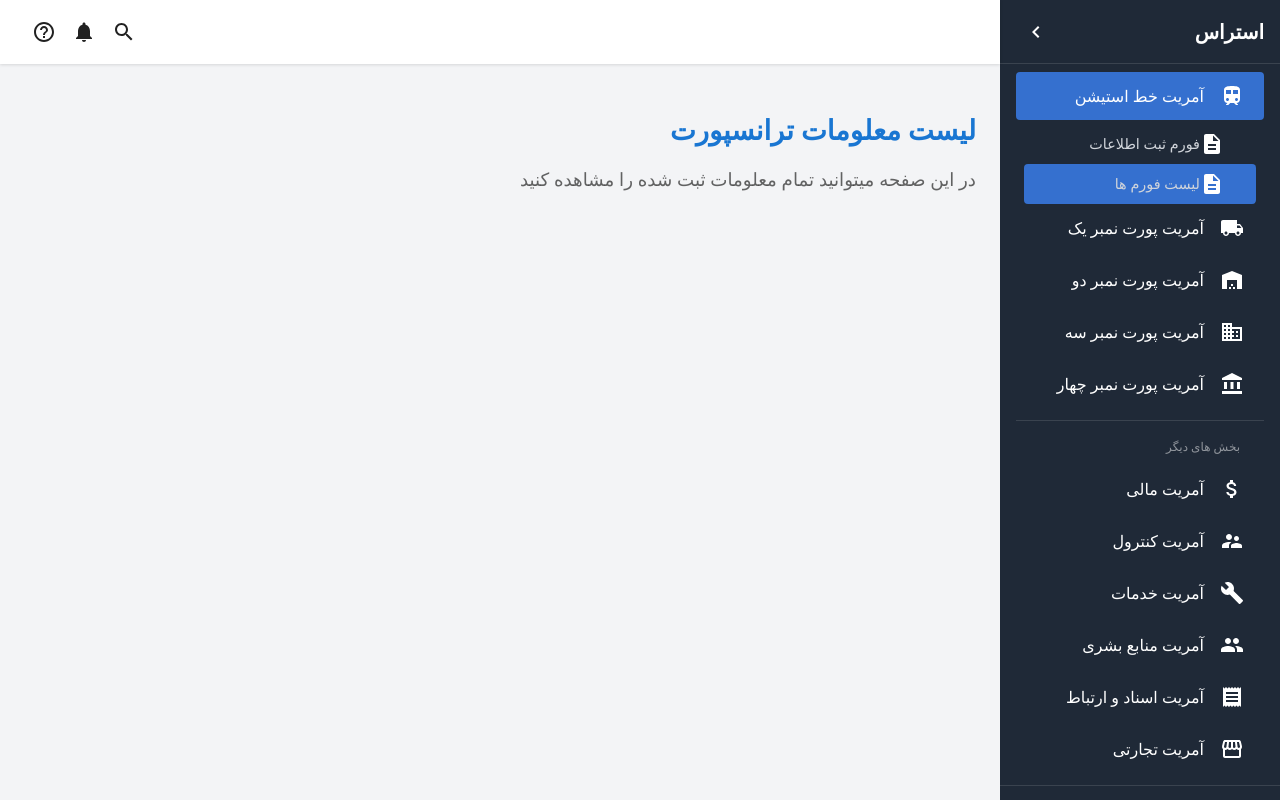
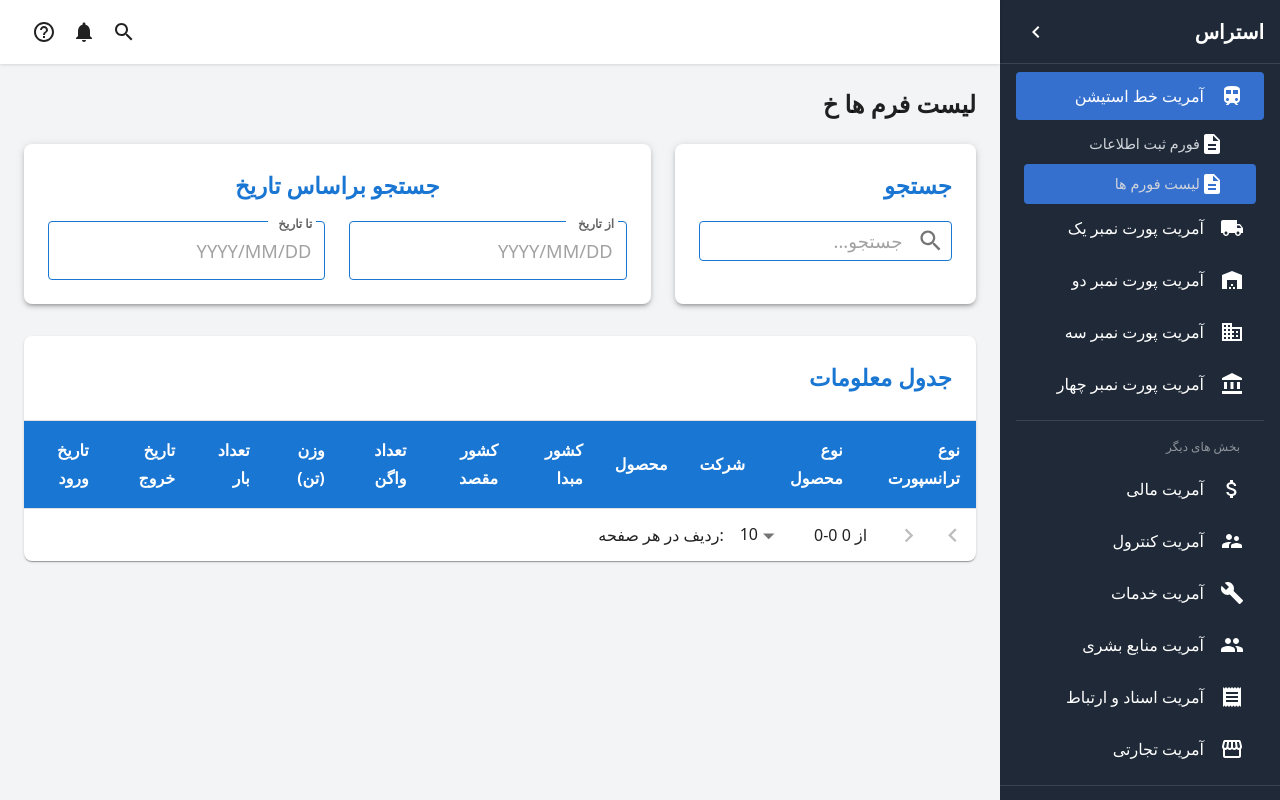
Before and after one commit to Hushmand-Shahar-Information-Technology/astras-frontend, a Next.js app: page /TrainStation/Form-list in a window 1280 px wide. Built offline with nearby package versions, Linux system fonts and the light colour scheme.

Commit message:
the table and form style change

```diff
--- a/app/TrainStation/Form-list/page.tsx
+++ b/app/TrainStation/Form-list/page.tsx
@@ -14,9 +14,18 @@ import {
   createTheme,
   Typography,
   Box,
+  Grid,
+  TextField,
+  InputAdornment,
 } from "@mui/material";
+import SearchIcon from '@mui/icons-material/Search';
 import { Theme } from '@mui/material/styles';
 import { faIR } from '@mui/material/locale';
+import { DatePicker } from "@mui/x-date-pickers/DatePicker";
+import { LocalizationProvider } from "@mui/x-date-pickers/LocalizationProvider";
+import { AdapterDayjs } from "@mui/x-date-pickers/AdapterDayjs";
+import dayjs from 'dayjs';
+import 'dayjs/locale/fa';
 
 // Create RTL theme
 const theme = createTheme({
@@ -24,6 +33,27 @@ const theme = createTheme({
   typography: {
     fontFamily: 'inherit',
     fontSize: 16,
+  },
+  components: {
+    MuiTextField: {
+      styleOverrides: {
+        root: {
+          '& .MuiInputLabel-root': {
+            right: 27,
+            fontSize: 16,
+            fontWeight: 'bold',
+            left: 'auto',
+            transformOrigin: 'right',
+          },
+          '& .MuiOutlinedInput-root': {
+            '& fieldset': {
+              textAlign: 'right',
+              borderColor: '#1976d2',
+            },
+          },
+        },
+      },
+    },
   },
 }, faIR);
 
@@ -39,42 +69,261 @@ declare module '@mui/material/styles' {
 export default function TrainStationList() {
   const [page, setPage] = useState(0);
   const [rowsPerPage, setRowsPerPage] = useState(10);
+  const [startDate, setStartDate] = useState<dayjs.Dayjs | null>(null);
+  const [endDate, setEndDate] = useState<dayjs.Dayjs | null>(null);
+  const [searchText, setSearchText] = useState('');
 
   return (
-    <PageContainer pageTitle="">
+    <PageContainer pageTitle="لیست  فرم ها خ">
       <ThemeProvider theme={theme}>
-        {/* Page Title */}
-        <Box sx={{ mb: 1 }}>
+
+
+        {/* Search Sections */}
+        <Grid container spacing={3} sx={{ mb: 4 }}>
+          {/* Text Search Section */}
+          <Grid item xs={12} md={4}>
+            <Paper elevation={3} sx={{ p: 3, borderRadius: 2, height: '100%' }}>
               <Typography
-            variant="h5"
-            component="h1"
+                variant="h6"
+                sx={{
+                  mb: 2,
+                  textAlign: 'right',
+                  color: '#1976d2',
+                  fontWeight: 'bold'
+                }}
+              >
+                جستجو
+              </Typography>
+              <TextField
+                fullWidth
+                placeholder="جستجو..."
+                value={searchText}
+                onChange={(e) => setSearchText(e.target.value)}
+                InputProps={{
+                  startAdornment: (
+                    <InputAdornment position="start">
+                      <SearchIcon />
+                    </InputAdornment>
+                  ),
+                }}
+                sx={{
+                  '& .MuiOutlinedInput-root': {
+                    height: '40px'
+                  }
+                }}
+              />
+            </Paper>
+          </Grid>
+
+          {/* Date Range Search Section */}
+          <Grid item xs={12} md={8}>
+            <Paper elevation={3} sx={{ p: 3, borderRadius: 2 }}>
+              <Typography
+                variant="h6"
+                sx={{
+                  mb: 2,
+                  textAlign: 'right',
+                  color: '#1976d2',
+                  fontWeight: 'bold',
+                  textAlign: 'center',
+                }}
+              >
+                جستجو براساس تاریخ
+              </Typography>
+              <Grid container spacing={3}>
+                <Grid item xs={12} md={6}>
+                  <LocalizationProvider dateAdapter={AdapterDayjs} adapterLocale="fa">
+                    <DatePicker
+                      label="از تاریخ"
+                      value={startDate}
+                      onChange={(newValue) => setStartDate(newValue)}
+                      format="YYYY/MM/DD"
+                      slotProps={{
+                        textField: {
+                          fullWidth: true,
+                          InputLabelProps: {
+                            shrink: true,
+                          },
+                        },
+                      }}
+                    />
+                  </LocalizationProvider>
+                </Grid>
+                <Grid item xs={12} md={6}>
+                  <LocalizationProvider dateAdapter={AdapterDayjs} adapterLocale="fa">
+                    <DatePicker
+                      label="تا تاریخ"
+                      value={endDate}
+                      onChange={(newValue) => setEndDate(newValue)}
+                      format="YYYY/MM/DD"
+                      slotProps={{
+                        textField: {
+                          fullWidth: true,
+                          InputLabelProps: {
+                            shrink: true,
+                          },
+                        },
+                      }}
+                    />
+                  </LocalizationProvider>
+                </Grid>
+              </Grid>
+            </Paper>
+          </Grid>
+        </Grid>
+
+        {/* Data Table */}
+        <Paper sx={{ width: '100%', overflow: 'hidden', borderRadius: 2 }}>
+          <Box sx={{ p: 3, borderBottom: '1px solid rgba(224, 224, 224, 1)' }}>
+            <Typography
+              variant="h6"
               sx={{
                 textAlign: 'right',
-              fontWeight: 'bold',
                 color: '#1976d2',
-              mb: 2
+                fontWeight: 'bold'
               }}
             >
-            لیست معلومات ترانسپورت
+              جدول معلومات
             </Typography>
-          <Typography
-            variant="body1"
+          </Box>
+          <TableContainer sx={{ maxHeight: 600 }}>
+            <Table stickyHeader>
+              <TableHead>
+                <TableRow>
+                  <TableCell
                     sx={{
-              textAlign: 'right',
-              color: 'text.secondary'
+                      backgroundColor: '#1976d2',
+                      color: 'white',
+                      fontWeight: 'bold',
+                      textAlign: 'right'
                     }}
                   >
-            در این صفحه میتوانید تمام معلومات ثبت شده را مشاهده کنید
-          </Typography>
-        </Box>
-
-        <Paper sx={{ width: '100%', overflow: 'hidden', borderRadius: 2 }}>
-          <TableContainer sx={{ maxHeight: 600 }}>
-            <Table stickyHeader>
-              {/* ... rest of your existing table code ... */}
+                    نوع ترانسپورت
+                  </TableCell>
+                  <TableCell
+                    sx={{
+                      backgroundColor: '#1976d2',
+                      color: 'white',
+                      fontWeight: 'bold',
+                      textAlign: 'right'
+                    }}
+                  >
+                    نوع محصول
+                  </TableCell>
+                  <TableCell
+                    sx={{
+                      backgroundColor: '#1976d2',
+                      color: 'white',
+                      fontWeight: 'bold',
+                      textAlign: 'right'
+                    }}
+                  >
+                    شرکت
+                  </TableCell>
+                  <TableCell
+                    sx={{
+                      backgroundColor: '#1976d2',
+                      color: 'white',
+                      fontWeight: 'bold',
+                      textAlign: 'right'
+                    }}
+                  >
+                    محصول
+                  </TableCell>
+                  <TableCell
+                    sx={{
+                      backgroundColor: '#1976d2',
+                      color: 'white',
+                      fontWeight: 'bold',
+                      textAlign: 'right'
+                    }}
+                  >
+                    کشور مبدا
+                  </TableCell>
+                  <TableCell
+                    sx={{
+                      backgroundColor: '#1976d2',
+                      color: 'white',
+                      fontWeight: 'bold',
+                      textAlign: 'right'
+                    }}
+                  >
+                    کشور مقصد
+                  </TableCell>
+                  <TableCell
+                    sx={{
+                      backgroundColor: '#1976d2',
+                      color: 'white',
+                      fontWeight: 'bold',
+                      textAlign: 'right'
+                    }}
+                  >
+                    تعداد واگن
+                  </TableCell>
+                  <TableCell
+                    sx={{
+                      backgroundColor: '#1976d2',
+                      color: 'white',
+                      fontWeight: 'bold',
+                      textAlign: 'right'
+                    }}
+                  >
+                    وزن (تن)
+                  </TableCell>
+                  <TableCell
+                    sx={{
+                      backgroundColor: '#1976d2',
+                      color: 'white',
+                      fontWeight: 'bold',
+                      textAlign: 'right'
+                    }}
+                  >
+                    تعداد بار
+                  </TableCell>
+                  <TableCell
+                    sx={{
+                      backgroundColor: '#1976d2',
+                      color: 'white',
+                      fontWeight: 'bold',
+                      textAlign: 'right'
+                    }}
+                  >
+                    تاریخ خروج
+                  </TableCell>
+                  <TableCell
+                    sx={{
+                      backgroundColor: '#1976d2',
+                      color: 'white',
+                      fontWeight: 'bold',
+                      textAlign: 'right'
+                    }}
+                  >
+                    تاریخ ورود
+                  </TableCell>
+                </TableRow>
+              </TableHead>
+              <TableBody>
+                {/* Add your table data here */}
+              </TableBody>
             </Table>
           </TableContainer>
-          {/* ... existing pagination ... */}
+          <TablePagination
+            rowsPerPageOptions={[10, 25, 50]}
+            component="div"
+            count={0} // Replace with actual data length
+            rowsPerPage={rowsPerPage}
+            page={page}
+            onPageChange={(event, newPage) => setPage(newPage)}
+            onRowsPerPageChange={(event) => {
+              setRowsPerPage(parseInt(event.target.value, 10));
+              setPage(0);
+            }}
+            labelRowsPerPage="ردیف در هر صفحه:"
+            labelDisplayedRows={({ from, to, count }) =>
+              `${from}-${to} از ${count}`
+            }
+            sx={{ direction: 'ltr' }}
+          />
         </Paper>
       </ThemeProvider>
     </PageContainer>
--- a/app/components/layout/sidebar.tsx
+++ b/app/components/layout/sidebar.tsx
@@ -51,6 +51,7 @@ export default function Sidebar() {
       setIsProfileMenuOpen(false);
       setOpenSubMenu(null);
     }
+
   };
 
   return (
```
Lines whose indentation alone changed are shown as unchanged.
